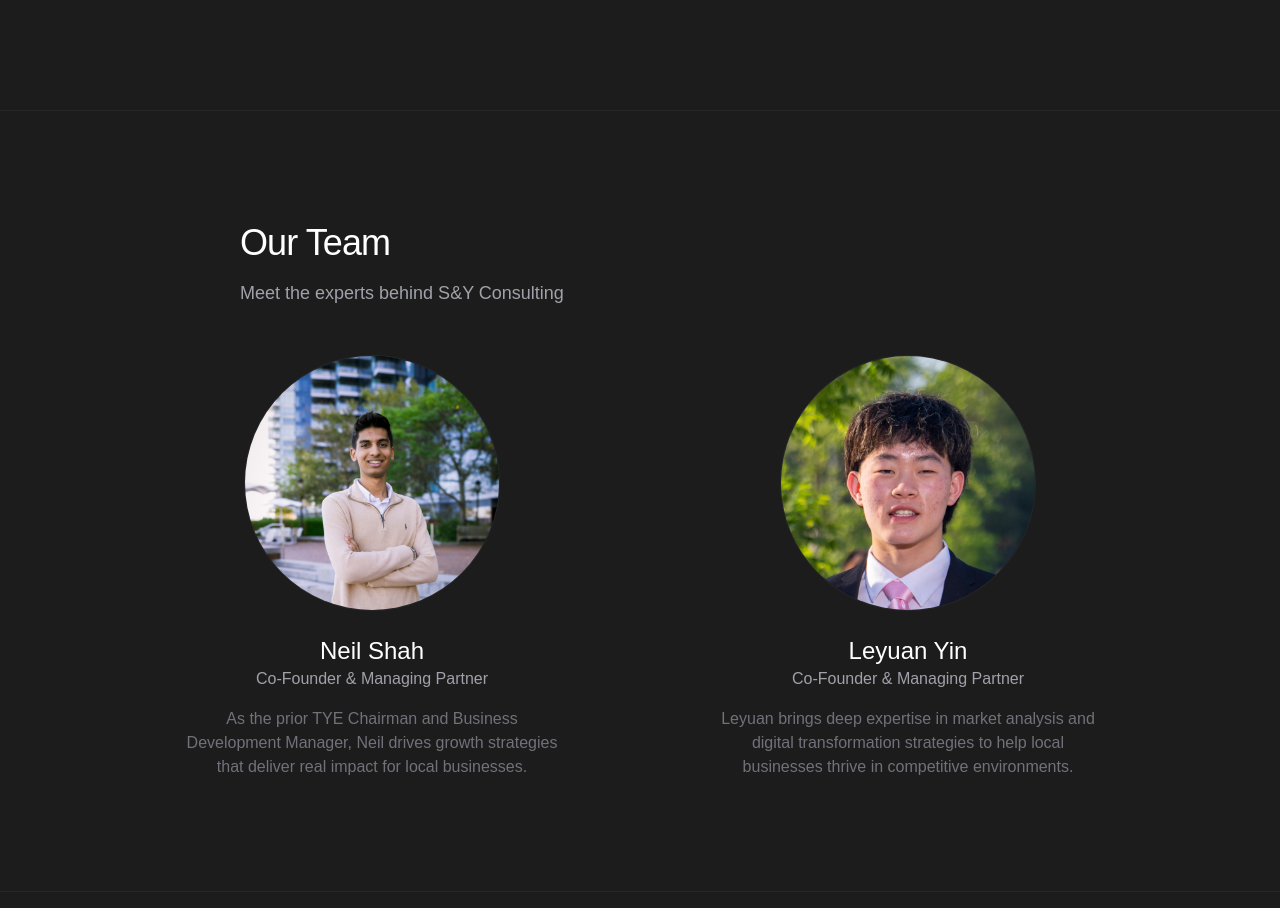
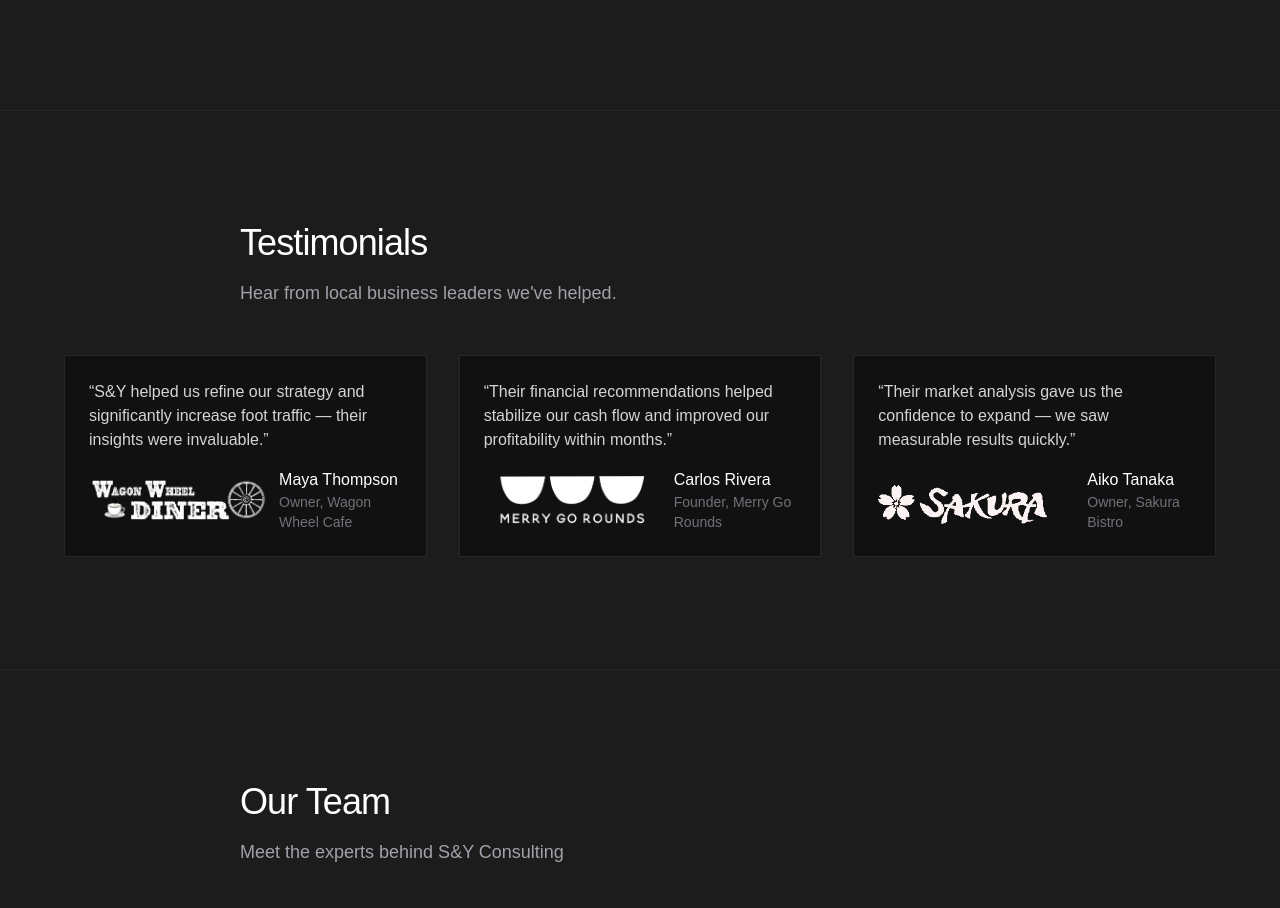
Before and after one commit to NeilShah2026/sy, a Next.js app: page / in a window 1280 px wide. Shown: the part 1933-2841 px from the top of the page. Built offline with nearby package versions, Linux system fonts and the light colour scheme.

Commit message:
Update page.tsx

```diff
--- a/app/page.tsx
+++ b/app/page.tsx
@@ -513,6 +513,52 @@ export default function LandingPage() {
           </div>
         </section>
 
+        <section id="testimonials" className="w-full py-20 md:py-28 border-b border-zinc-800">
+          <div className="container px-4 md:px-6">
+            <div className="mx-auto flex max-w-[800px] flex-col items-start space-y-4 mb-12">
+              <h2 className="text-3xl font-light tracking-tight sm:text-4xl">Testimonials</h2>
+              <p className="max-w-[600px] text-zinc-400 text-lg font-light">
+                Hear from local business leaders we've helped.
+              </p>
+            </div>
+
+            <div className="mx-auto grid max-w-6xl gap-8 md:grid-cols-3">
+              <blockquote className="border border-zinc-800 p-6 bg-[#111111]">
+                <p className="text-zinc-300 font-light mb-4">“S&Y helped us refine our strategy and significantly increase foot traffic — their insights were invaluable.”</p>
+                <div className="flex items-center gap-3">
+                  <Image src="/clients/wagonwheel.png" width={48} height={48} alt="Wagon Wheel" className="h-12 w-auto" />
+                  <div>
+                    <div className="font-medium">Maya Thompson</div>
+                    <div className="text-zinc-500 text-sm">Owner, Wagon Wheel Cafe</div>
+                  </div>
+                </div>
+              </blockquote>
+
+              <blockquote className="border border-zinc-800 p-6 bg-[#111111]">
+                <p className="text-zinc-300 font-light mb-4">“Their financial recommendations helped stabilize our cash flow and improved our profitability within months.”</p>
+                <div className="flex items-center gap-3">
+                  <Image src="/clients/merrygorounds.png" width={48} height={48} alt="Merry Go Rounds" className="h-12 w-auto" />
+                  <div>
+                    <div className="font-medium">Carlos Rivera</div>
+                    <div className="text-zinc-500 text-sm">Founder, Merry Go Rounds</div>
+                  </div>
+                </div>
+              </blockquote>
+
+              <blockquote className="border border-zinc-800 p-6 bg-[#111111]">
+                <p className="text-zinc-300 font-light mb-4">“Their market analysis gave us the confidence to expand — we saw measurable results quickly.”</p>
+                <div className="flex items-center gap-3">
+                  <Image src="/clients/sakura.png" width={48} height={48} alt="Sakura" className="h-12 w-auto" />
+                  <div>
+                    <div className="font-medium">Aiko Tanaka</div>
+                    <div className="text-zinc-500 text-sm">Owner, Sakura Bistro</div>
+                  </div>
+                </div>
+              </blockquote>
+            </div>
+          </div>
+        </section>
+
         <section id="team" className="w-full py-20 md:py-28 border-b border-zinc-800">
           <div className="container px-4 md:px-6">
             <div className="mx-auto flex max-w-[800px] flex-col items-start space-y-4 mb-12">
```
